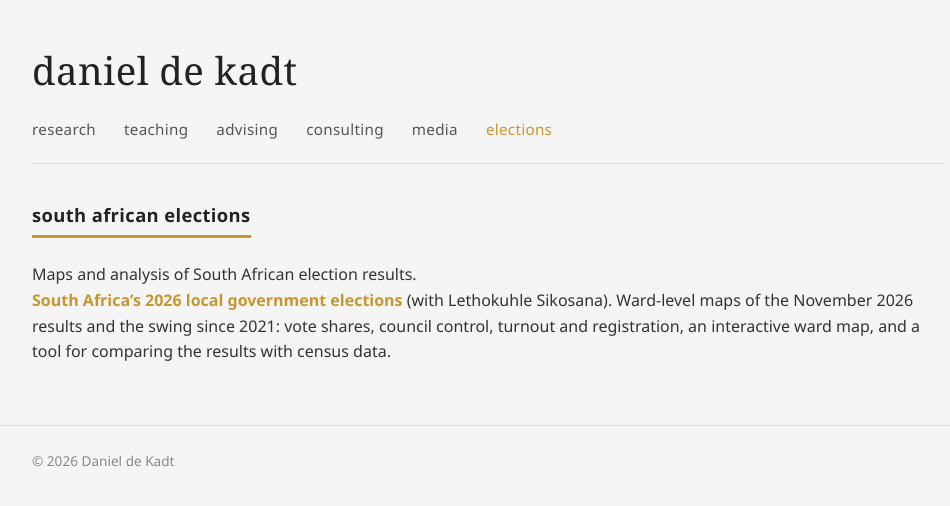
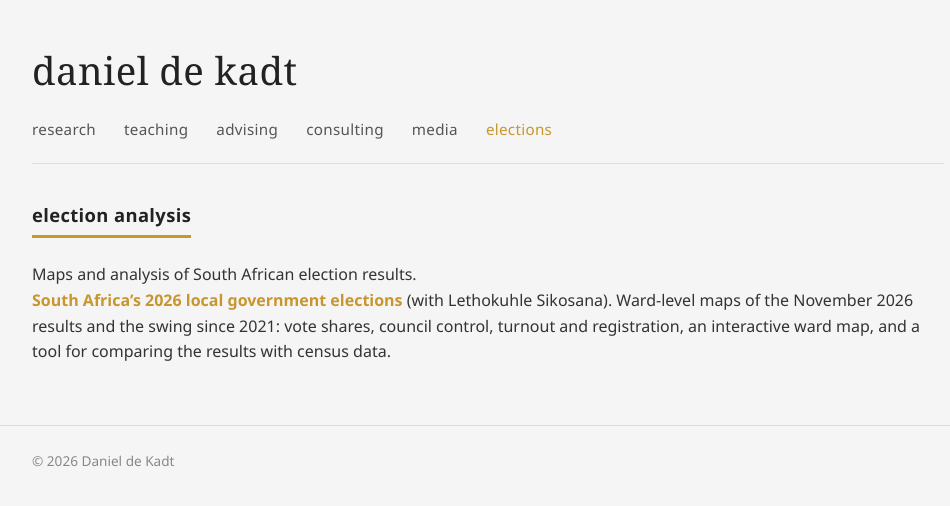
Before and after one commit to ddekadt/ddekadt.github.io, a Jekyll site: the page built from elections.md, in a window 1280 px wide. Shown: the top 506 px of the page, without its empty margins (152-1102 px from the left). Built offline with Jekyll 4.4.1, drawn with Linux system fonts in a browser that asks for light colours.

Commit message:
Elections page heading: election analysis

```diff
--- a/elections.md
+++ b/elections.md
@@ -5,7 +5,7 @@ nav: elections
 permalink: /elections/
 ---
 
-## south african elections
+## election analysis
 
 Maps and analysis of South African election results.
 
```
